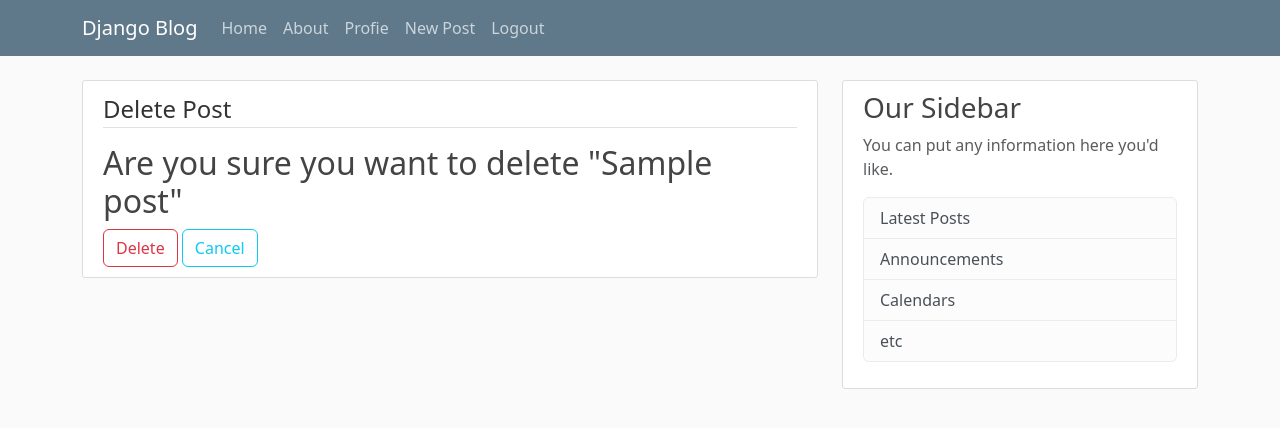
After one commit to Mpanshuman/django_blog, a Django app: page /post/1/delete/ in a window 1280 px wide. The commit adds this page. Shown: the top 428 px of the page. Run offline with Django 4.2, Linux system fonts and the light colour scheme; a user stored in the database is signed in; tables that the repository leaves empty hold one stand-in row (values such as "Sample post").

Commit message:
added update and delete

```diff
--- a/blog/models.py
+++ b/blog/models.py
@@ -1,5 +1,6 @@
 from django.db import models
 from django.contrib.auth.models import User
+from django.urls import reverse
 
 # Create your models here.
 
@@ -13,3 +14,6 @@
 
     def __str__(self):
         return f"{self.title} - {self.author}"
+
+    def get_absolute_url(self):
+        return reverse("blog-details", kwargs={"pk": self.pk})
--- /dev/null
+++ b/blog/templates/blog/post_confirm_delete.html
@@ -0,0 +1,16 @@
+{% extends "base.html" %}
+{% block content %}
+    <div class="content-section">
+        <form method="POST">
+            <fieldset class="form-group">
+                <legend class="border-bottom mb-3">Delete Post</legend>
+                <h2>Are you sure you want to delete "{{object.title}}" </h2>
+            {% csrf_token %}
+            </fieldset>
+            <div class="form-group">
+                <button class="btn btn-outline-danger" type="submit">Delete</button>
+                <a href="{% url "blog-details" object.id%}"class="btn btn-outline-info">Cancel</a>
+            </div>
+        </form>
+    </div>
+{% endblock content %}
--- a/blog/templates/blog/post_detail.html
+++ b/blog/templates/blog/post_detail.html
@@ -5,6 +5,12 @@
             <div class="article-metadata">
               <a class="mr-2" href="{% url 'user-profile' %}">{{ object.author }}</a>
               <small class="text-muted">{{ object.created_at }}</small>
+              {% if object.author  == user %}
+                <div>
+                  <a href="{% url 'blog-update' object.id%}" class="btn btn-sm btn-secondary mt-1 mb-1">Update</a>
+                  <a href="{% url 'blog-delete' object.id%}" class="btn btn-sm btn-danger mt-1 mb-1">Delete</a>
+                </div>
+              {% endif %}
             </div>
             <h2 class="article-title">{{ object.title }}</h2>
             <p class="article-content">{{ object.body }}</p>
--- a/blog/templates/shared/navbar.html
+++ b/blog/templates/shared/navbar.html
@@ -15,6 +15,7 @@
         {% if user.is_authenticated %}
         <div class="navbar-nav">
           <a class="nav-item nav-link" href="{% url 'user-profile' %}">Profie</a>
+          <a class="nav-item nav-link" href="{% url 'blog-create' %}">New Post</a>
           <a class="nav-item nav-link" href="{% url 'user-logout' %}">Logout</a>
         </div>
         {% else %}
--- a/blog/urls.py
+++ b/blog/urls.py
@@ -5,5 +5,8 @@
 urlpatterns = [
     path("", views.index, name="blog-home"),
     path("about/", views.about, name="blog-about"),
-     path("post/<int:pk>/", views.PostDetailView.as_view(), name="blog-details"),
+    path("post/<int:pk>/", views.PostDetailView.as_view(), name="blog-details"),
+    path("post/new/", views.PostCreateView.as_view(), name="blog-create"),
+    path("post/<int:pk>/update/", views.PostUpdateView.as_view(), name="blog-update"),
+    path("post/<int:pk>/delete/", views.PostDeleteView.as_view(), name="blog-delete"),
 ]
--- a/blog/views.py
+++ b/blog/views.py
@@ -1,10 +1,56 @@
 from django.shortcuts import render
 from .models import Post
-from django.views.generic import CreateView,UpdateView,DeleteView,ListView,DetailView
+from django.views.generic import (
+    CreateView,
+    UpdateView,
+    DeleteView,
+    ListView,
+    DetailView,
+)
+from django.contrib.auth.mixins import LoginRequiredMixin, UserPassesTestMixin
+
 # Create your views here.
+
 
 class PostDetailView(DetailView):
     model = Post
+
+
+class PostCreateView(LoginRequiredMixin, CreateView):
+    model = Post
+    fields = ["title", "body"]
+
+    def form_valid(self, form):
+        form.instance.author = self.request.user
+        return super().form_valid(form)
+
+
+class PostUpdateView(LoginRequiredMixin, UserPassesTestMixin, UpdateView):
+    model = Post
+    fields = ["title", "body"]
+
+    def form_valid(self, form):
+        form.instance.author = self.request.user
+        return super().form_valid(form)
+
+    def test_func(self):
+        if self.get_object().author == self.request.user:
+            return True
+        else:
+            return False
+
+
+class PostDeleteView(LoginRequiredMixin, UserPassesTestMixin, DeleteView):
+    model = Post
+    success_url = "/"
+
+    def test_func(self):
+        if self.get_object().author == self.request.user:
+            return True
+        else:
+            return False
+
+
 def index(request):
     posts = Post.objects.all()
     context = {"posts": posts}
```
Also changed, not shown: blog/templates/blog/post_form.html (added, +16 -0 lines).
